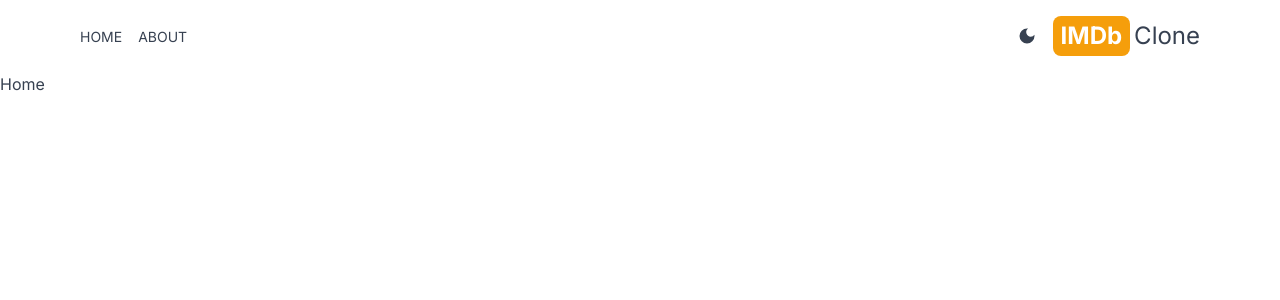
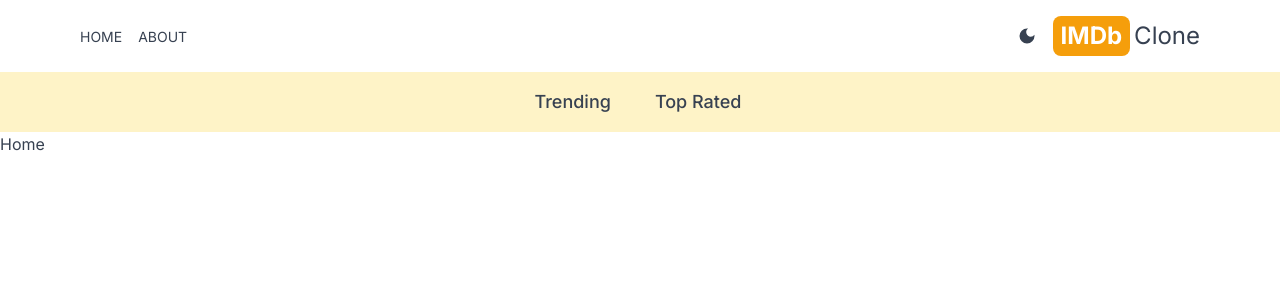
Before and after one commit to Gokulsankar-21/IMDB-NextJs-Clone-App, a Next.js app: page / in a window 1280 px wide. Shown: the top 300 px of the page. Built offline with nearby package versions, Linux system fonts and the light colour scheme.

Commit message:
add the navbar component

```diff
--- a/src/app/components/Header.jsx
+++ b/src/app/components/Header.jsx
@@ -1,4 +1,4 @@
-import React from "react";
+
 import MenuItem from "./MenuItem";
 import { AiFillHome } from "react-icons/ai";
 import { BsFillInfoCircleFill } from "react-icons/bs";
--- /dev/null
+++ b/src/app/components/NavBar.jsx
@@ -0,0 +1,17 @@
+import NavBarItem from "./NavBarItem";
+
+export default function NavBar() {
+  return (
+    <div className="flex gap-10 justify-center p-4 bg-amber-100 dark:bg-gray-600 ">
+      <NavBarItem title="Trending" param="fetchTrending" />
+      <NavBarItem title="Top Rated" param="fetchTopRated" />
+    </div>
+  );
+}
+/**
+ * nextjs hook
+ * useSearchParams()
+ */
+/**
+ * in next section we will work on imtb database for fetching api to get movie data
+ */
--- /dev/null
+++ b/src/app/components/NavBarItem.jsx
@@ -0,0 +1,34 @@
+"use client";
+
+import Link from "next/link";
+import { useSearchParams } from "next/navigation";
+
+export default function NavBarItem({ title, param }) {
+  const searchParams = useSearchParams();
+  const genre = searchParams.get("genre");
+  return (
+    <div>
+      <Link
+        href={`/?genre=${param}`}
+        className={`lg:text-lg font-medium mr-1 hover:text-amber-500
+        ${
+          genre === param
+            ? " underline underline-offset-8 decoration-4 decoration-amber-500 rounded-lg "
+            : ""
+        }`}
+      >
+        {title}
+      </Link>
+    </div>
+  );
+}
+/**
+ * intha navbar item ah dynamic ah style pannuvom
+ * ithu params aha vechi nama underline pannuvom
+ * athuku next js la useSearchParams() hooks iruku
+ * ithu "use client" la process aganum
+ *
+ *
+ *
+ *
+ */
--- a/src/app/layout.js
+++ b/src/app/layout.js
@@ -2,6 +2,7 @@
 import "./globals.css";
 import Header from "./components/Header";
 import Providers from "./Providers";
+import NavBar from "./components/NavBar";
 
 const inter = Inter({ subsets: ["latin"] });
 
@@ -20,6 +21,8 @@
         <Providers>
           {/* Header */}
           <Header />
+          {/* Navbar */}
+          <NavBar />
           {children}
         </Providers>
       </body>
@@ -49,6 +52,7 @@
  * nama body/app  ah cover pannanum
  *
  */
+
 /**
  *
  * @layout_response
@@ -58,6 +62,7 @@
  * @creating_a_page_in_nextjs - kathukiten
  *
  *
+ *
  * @sahand_workflow
  * design pannumbothu - mobile first development - then small and above size
  *
```
